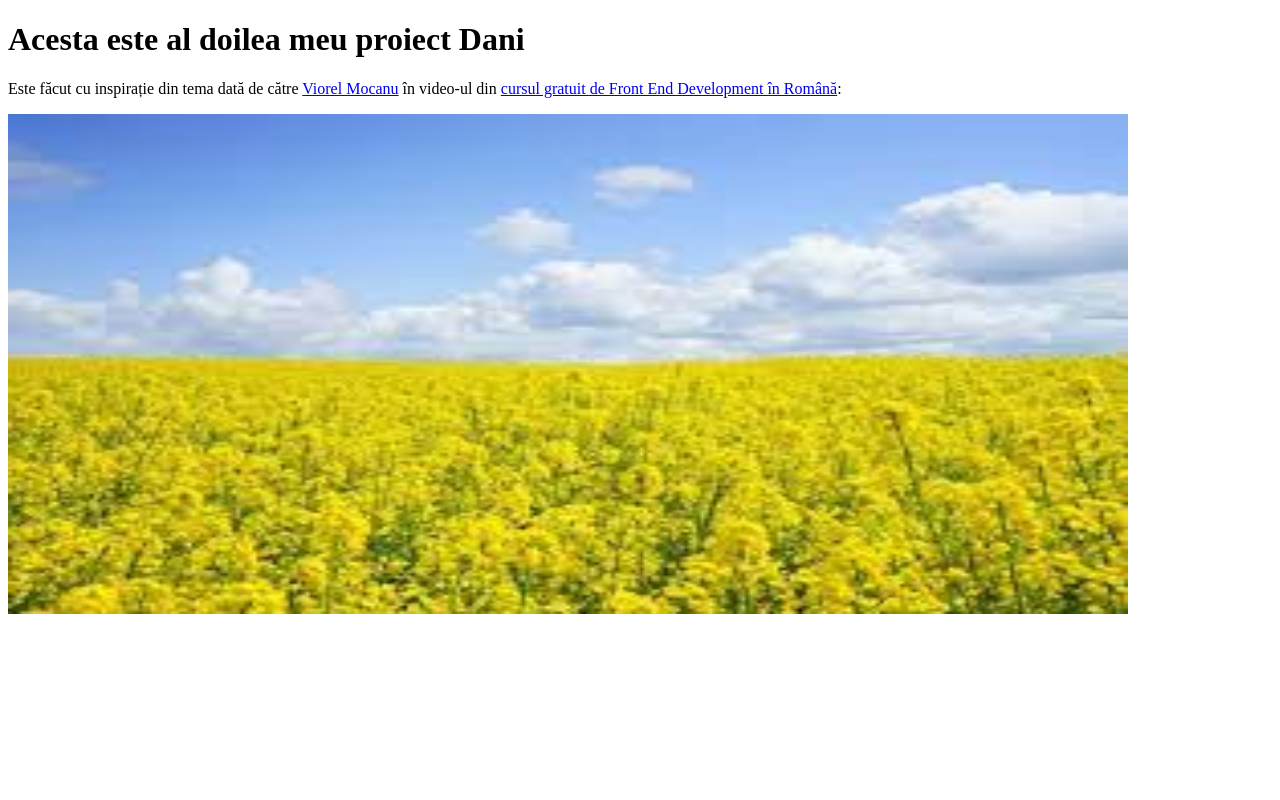
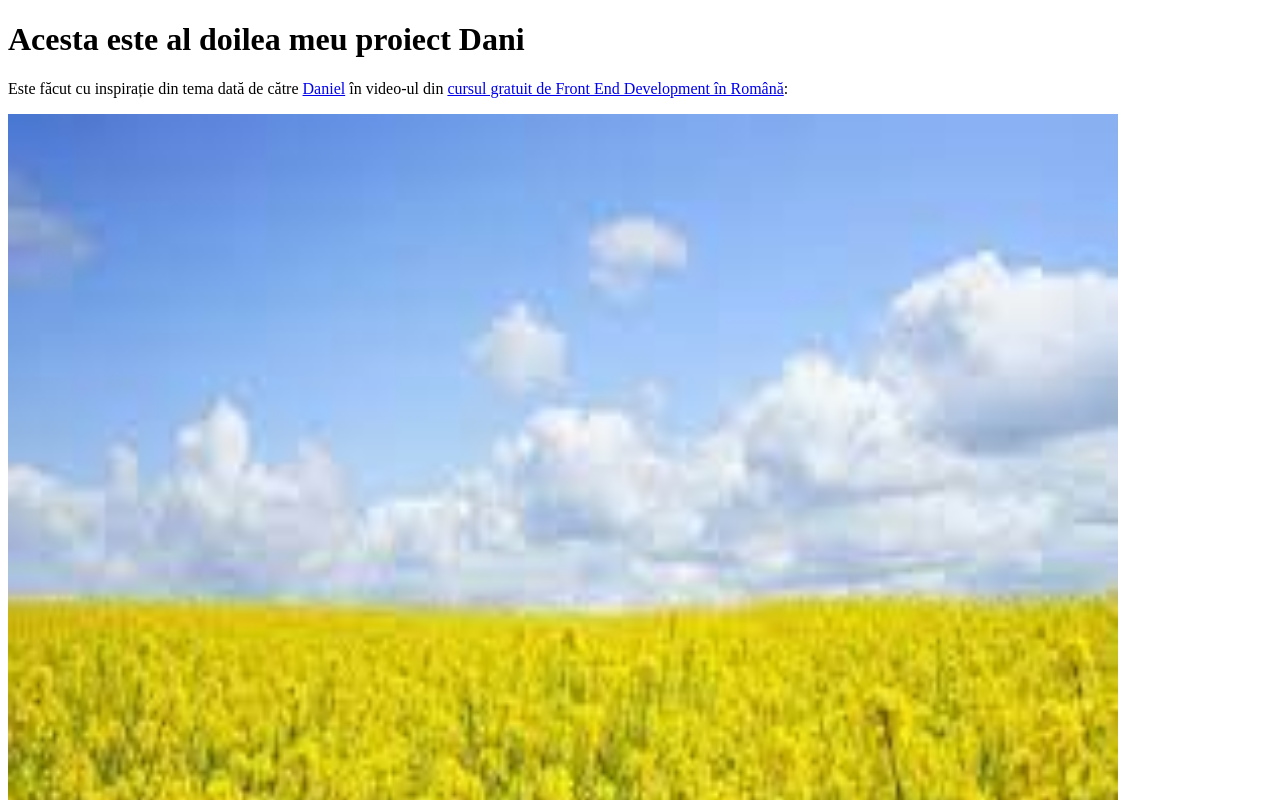
Before and after one commit to danielpsv/proiect-doi, a plain HTML site: page index2.html in a window 1280 px wide. Shown: the top 800 px of the page. Drawn offline with Linux system fonts and the light colour scheme.

Commit message:
feat:tema

```diff
--- a/index2.html
+++ b/index2.html
@@ -8,9 +8,9 @@
 </head>
 <body>
 	<h1>Acesta este al doilea meu proiect Dani </h1>
-	<p>Este făcut cu inspirație din tema dată de către <a href="https://www.viorelmocanu.ro/">Viorel Mocanu</a> în video-ul din <a href="https://bit.ly/vio-curs">cursul gratuit de Front End Development în Română</a>:</p>
-	<a href="https://youtu.be/WXf89BGC-kk">
-		<img src="download.jpg" width="1120" height="500" alt="Ce este GIT-ul și cum folosești GitHub în curs?" />
+	<p>Este făcut cu inspirație din tema dată de către <a href="https://www.facebook.com/psv.daniel/">Daniel</a> în video-ul din <a href="sda">cursul gratuit de Front End Development în Română</a>:</p>
+	<a href="https://www.facebook.com/psv.daniel/">
+		<img src="download.jpg" width="1110" height="1000" alt="Ce este GIT-ul și cum folosești GitHub în curs?" />
 	</a>
 </body>
 </html>
```
